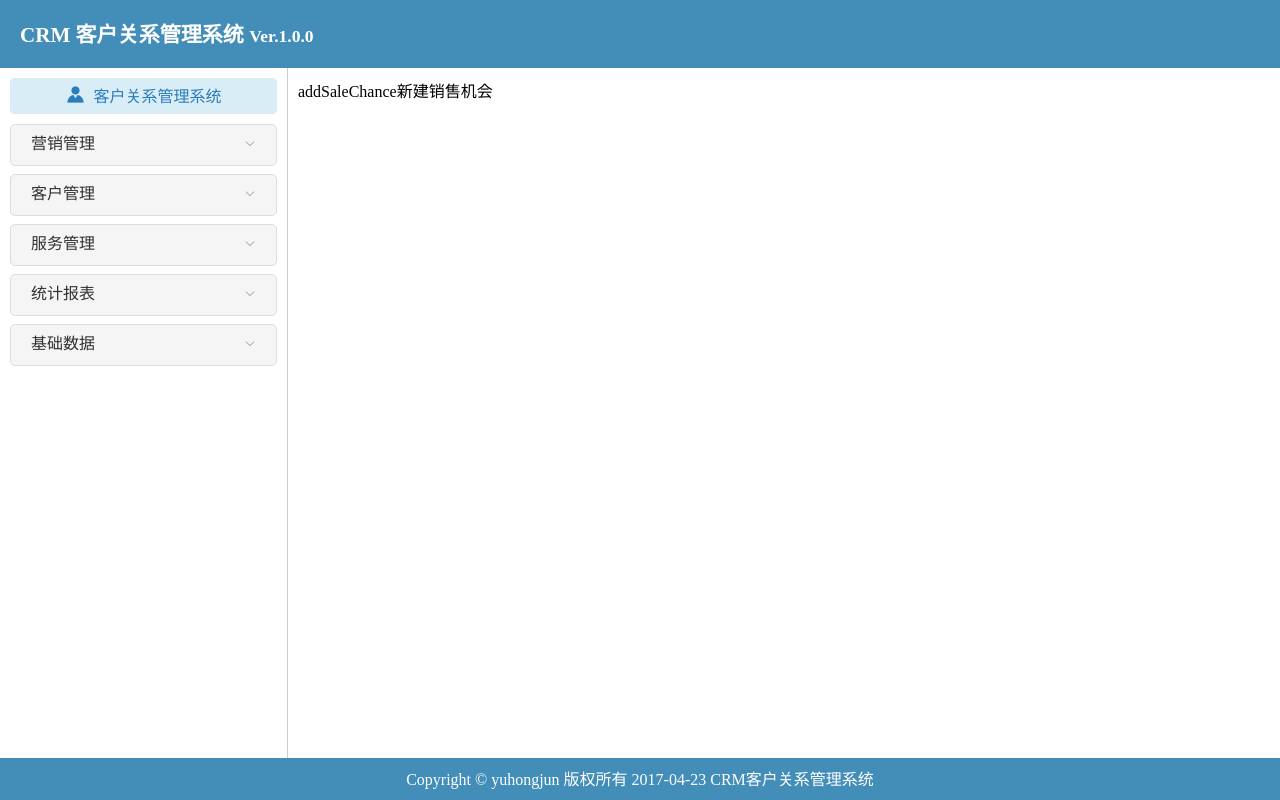
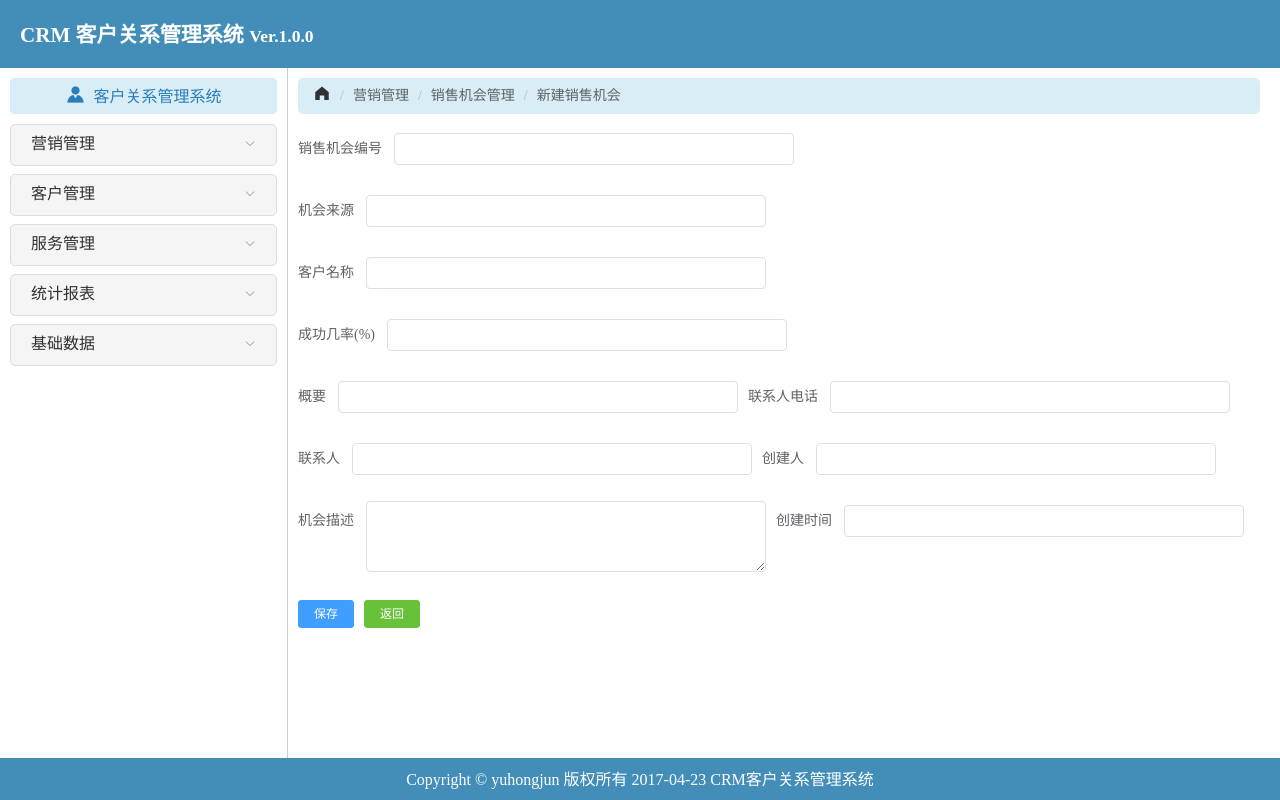
Before and after one commit to ManYI0806/crmclient, a Vue app: page /index/addSaleChance in a window 1280 px wide. Built offline with nearby package versions, Linux system fonts and the light colour scheme.

Commit message:
Update AddSaleChance.vue
绘制视图
初始化--新建销售机会组件视图

```diff
--- a/src/views/sale/AddSaleChance.vue
+++ b/src/views/sale/AddSaleChance.vue
@@ -1,11 +1,121 @@
 <template>
 	<div>
-		addSaleChance新建销售机会
+		<el-breadcrumb separator="/">
+			<el-breadcrumb-item :to="{ path: '/index' }">
+				<i class="el-icon-s-home"></i>
+			</el-breadcrumb-item>
+			<el-breadcrumb-item>营销管理</el-breadcrumb-item>
+			<el-breadcrumb-item>销售机会管理</el-breadcrumb-item>
+			<el-breadcrumb-item>新建销售机会</el-breadcrumb-item>
+		</el-breadcrumb>
+
+		<el-form :inline="true" :model="params" class="demo-form-inline">
+			<el-row>
+				<el-col>
+					<el-form-item label="销售机会编号">
+						<el-input v-model="params.chanceCustName" size="small" style="width: 400px;"></el-input>
+					</el-form-item>
+					<el-form-item label="机会来源">
+						<el-input v-model="params.chanceCustName" size="small" style="width: 400px;"></el-input>
+					</el-form-item>
+				</el-col>
+			</el-row>
+
+			<el-row>
+				<el-form-item label="客户名称">
+					<el-input v-model="params.chanceCustName" size="small" style="width: 400px;"></el-input>
+				</el-form-item>
+				<el-form-item label="成功几率(%)">
+					<el-input v-model="params.chanceTitle" size="small" style="width: 400px;"></el-input>
+				</el-form-item>
+			</el-row>
+
+			<el-row>
+				<el-form-item label="概要">
+					<el-input v-model="params.chanceCustName" size="small" style="width: 400px;"></el-input>
+				</el-form-item>
+				<el-form-item label="联系人电话">
+					<el-input v-model="params.chanceTitle" size="small" style="width: 400px;"></el-input>
+				</el-form-item>
+			</el-row>
+
+			<el-row>
+				<el-form-item label="联系人">
+					<el-input v-model="params.chanceCustName" size="small" style="width: 400px;"></el-input>
+				</el-form-item>
+				<el-form-item label="创建人">
+					<el-input v-model="params.chanceTitle" size="small" style="width: 400px;"></el-input>
+				</el-form-item>
+			</el-row>
+
+			<el-row>
+				<el-form-item label="机会描述">
+					<el-input type="textarea" :rows="3" v-model="params.chanceCustName" size="small" style="width: 400px;"></el-input>
+				</el-form-item>
+				<el-form-item label="创建时间">
+					<el-input v-model="params.chanceTitle" size="small" style="width: 400px;"></el-input>
+				</el-form-item>
+			</el-row>
+
+			<el-form-item>
+				<el-button type="primary" @click="selectSaleChance" size="mini">保存</el-button>
+			</el-form-item>
+			<el-form-item>
+				<el-button type="success" @click="addSaleChance" size="mini">返回</el-button>
+			</el-form-item>
+		</el-form>
+
 	</div>
 </template>
 
 <script>
+	export default {
+		data() {
+			return {
+				pageNum: 1, //用于文本框中用户输入的内容，表示跳转到哪一页
+				results: {},
+				params: { //模糊查询的输入条件参数
+					chanceCustName: '',
+					chanceTitle: '',
+					chanceLinkman: ''
+				}
+			}
+		},
+		methods: {
+			clear() {
+
+			},
+			selectSaleChance() {
+				console.log('submit!');
+			},
+			addSaleChance() {
+				this.$router.push('/index/addSaleChance');
+			},
+			handleCurrentChange(val) {
+				console.log('当前页: ${val}');
+			},
+			handleClick(row) {
+				console.log(row);
+			}
+		}
+	}
 </script>
 
-<style>
+<style scoped>
+	.el-breadcrumb {
+		background-color: #D9EDF7;
+		border-radius: 5px;
+		height: 36px;
+		line-height: 36px;
+		padding-left: 15px;
+		font-weight: 00;
+	}
+
+	.el-icon-s-home {
+		font-size: 18px;
+	}
+
+	.demo-form-inline {
+		margin: 15px 0;
+	}
 </style>
```
